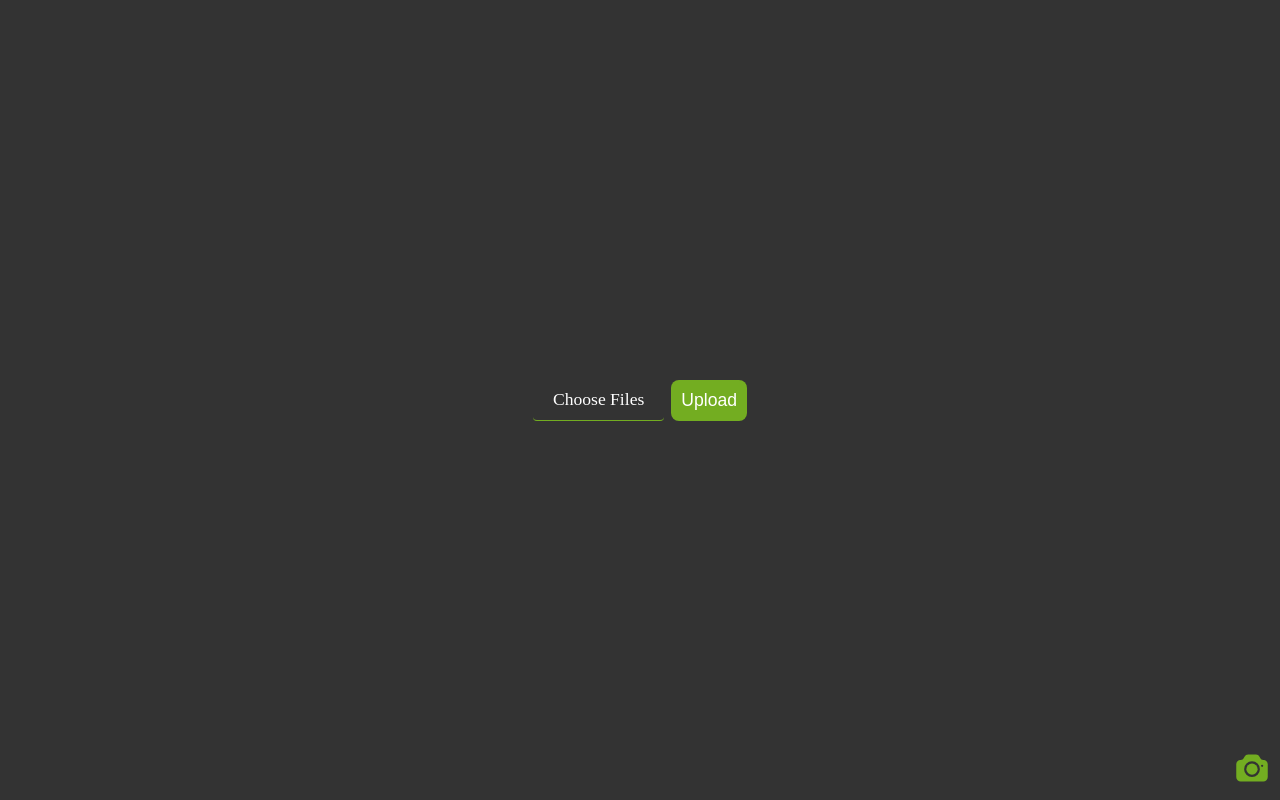
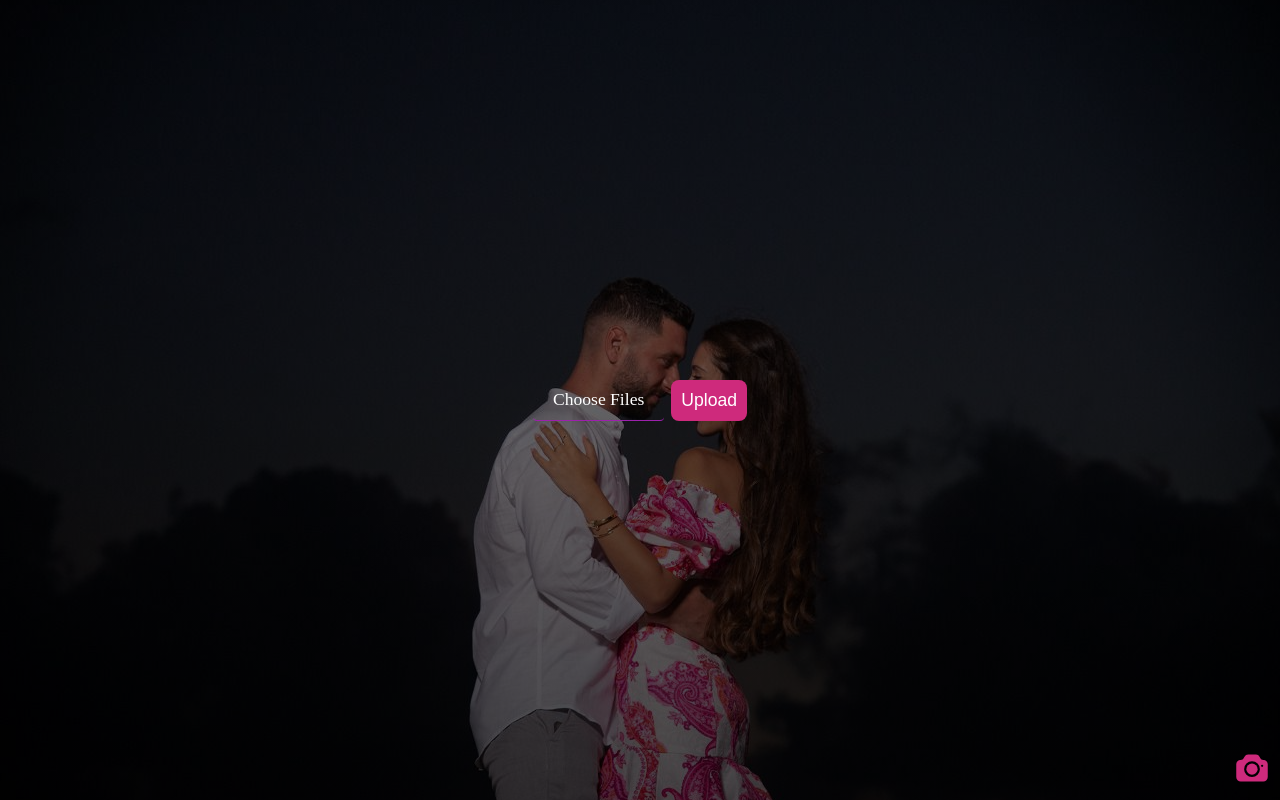
Before and after one commit to ghady101/wedding-images, a React (Vite) app: page /upload in a window 1280 px wide. Built offline with nearby package versions, Linux system fonts and the light colour scheme.

Commit message:
change background

```diff
--- a/src/components/AppLayout.jsx
+++ b/src/components/AppLayout.jsx
@@ -15,7 +15,7 @@ function AppLayout() {
 					<HiArrowUpOnSquare
 						style={{ cursor: 'pointer' }}
 						size={'36px'}
-						color='#73AD21'
+						color='rgba(206,42,124,255)'
 						onClick={() => {
 							setFlip((prev) => !prev);
 							navigate('upload');
@@ -25,7 +25,7 @@ function AppLayout() {
 					<HiCamera
 						style={{ cursor: 'pointer ' }}
 						size={'36px'}
-						color='#73AD21'
+						color='rgba(206,42,124,255)'
 						onClick={() => {
 							setFlip((prev) => !prev);
 							navigate('display');
--- a/src/index.css
+++ b/src/index.css
@@ -23,6 +23,12 @@ body {
 }
 
 .upload {
+    background-image: linear-gradient(rgba(0, 0, 0, 0.5), rgba(0, 0, 0, 0.7)), url('/background.jpg');
+    /* background-image: url('/background.jpg'), linear-gradient(rgba(0, 0, 0, 0.9), rgba(0, 0, 0, 0.9)); */
+    background-size: cover;
+    background-position: center;
+    background-repeat: no-repeat;
+
     width: 100%;
     height: 100%;
     display: flex;
@@ -32,7 +38,8 @@ body {
 }
 
 .file-input-label {
-    border-bottom: 1px solid #73AD21 !important;
+    /* border-bottom: 1px solid #73AD21 !important; */
+    border-bottom: 1px solid #9d21ad !important;
     padding: 10px 20px;
     margin-right: 7px;
     cursor: pointer;
@@ -55,7 +62,8 @@ body {
     padding: 10px;
     outline: none;
     border-radius: 8px;
-    background-color: #73AD21;
+    background-color: rgba(206, 42, 124, 255);
+    /* background-color: #73AD21; */
     border: none;
     transition: transform 0.3s ease-in-out;
 }
```
Also changed, not shown: public/background.jpg (added).
